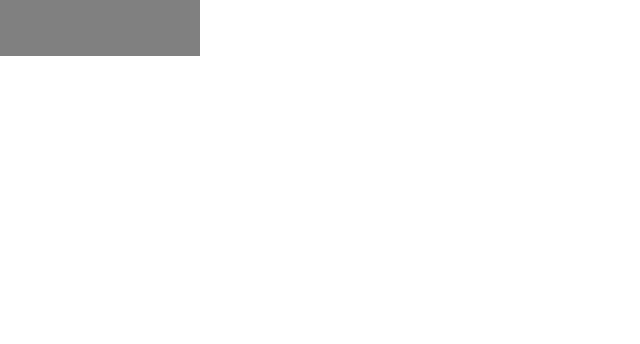
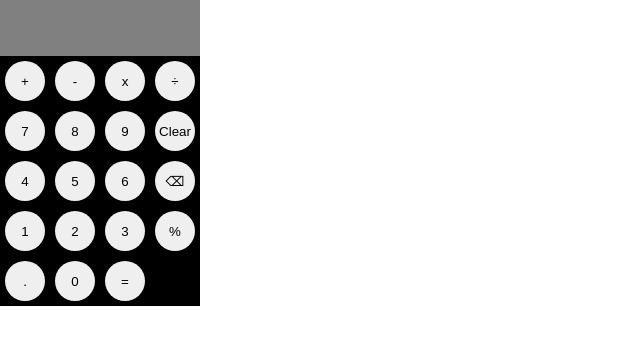
Before and after one commit to mattser/calculator-challenge, a plain HTML site: page index.html in a window 1280 px wide. Shown: the whole page, without its empty margins (0-640 px from the left). Drawn offline with Linux system fonts and the light colour scheme.

Commit message:
Created and finished the HTML

```diff
--- a/index.html
+++ b/index.html
@@ -4,7 +4,7 @@
   <meta http-equiv="X-UA-Compatible" content="IE=edge">
   <meta name="viewport" content="width=device-width, initial-scale=1.0">
   <title>Calculator</title>
-  <link rel="stylesheet" href="style.css">
+  <link rel="stylesheet" href="./style.css">
   <script src="./app.js" async defer></script>
 </head>
 <body>
@@ -12,5 +12,27 @@
     <p class="display__calculation"></p>
     <h1 class="display__current-value"></h1>
   </section>
+  <section class="keypad">
+    <button id="addition">+</button>
+    <button id="subtraction">-</button>
+    <button id="multiplication">x</button>
+    <button id="division">÷</button>
+    <button id="num7">7</button>
+    <button id="num8">8</button>
+    <button id="num9">9</button>
+    <button id="clear">Clear</button>
+    <button id="num4">4</button>
+    <button id="num5">5</button>
+    <button id="num6">6</button>
+    <button id="backspace">⌫</button>
+    <button id="num1">1</button>
+    <button id="num2">2</button>
+    <button id="num3">3</button>
+    <button id="percentage">%</button>
+    <button id="decimal">.</button>
+    <button id="num0">0</button>
+    <button id="calculate">=</button>
+
+  </section>
 </body>
 </html>
```
